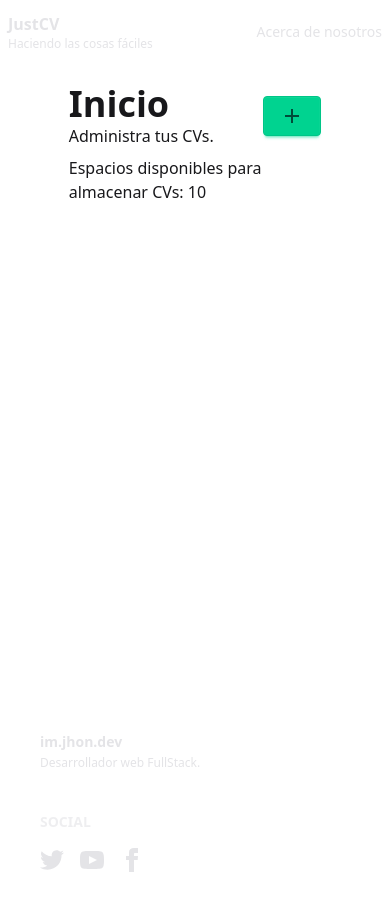
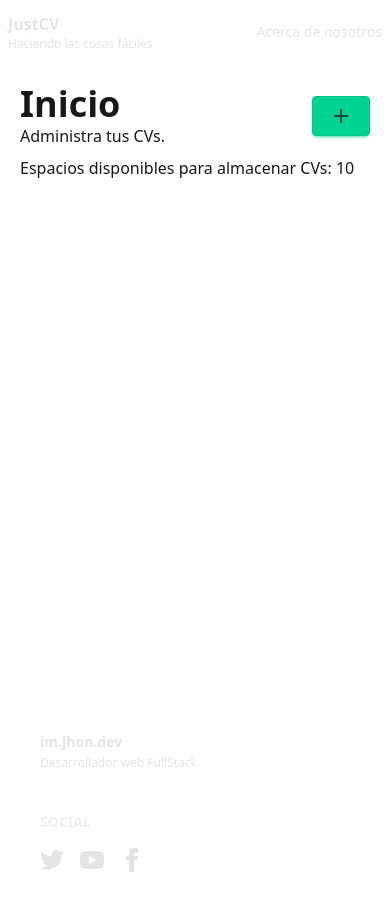
Before and after one commit to JhonCODEOWO/JustCV, a React (Vite) app: page /home in a window 390 px wide. Built offline with nearby package versions, Linux system fonts and the light colour scheme.

Commit message:
fix: Adapt width size to smartphones.

```diff
--- a/src/CV/pages/ListCvComponentPage.component.tsx
+++ b/src/CV/pages/ListCvComponentPage.component.tsx
@@ -40,7 +40,7 @@ function ListCvComponentPage() {
     }
 
     return (
-        <main className="p-5 w-[75%] relative mx-auto">
+        <main className="p-5 md:w-[75%] relative mx-auto">
             <HeaderWithContentComponent className="mb-2" level={2} content="Administra tus CVs." title="Inicio">
                 <button className="rounded btn btn-success" onClick={onAddButton}>
                     <svg xmlns="http://www.w3.org/2000/svg" width="24" height="24" viewBox="0 0 24 24"><path fill="currentColor" d="M11 13H5v-2h6V5h2v6h6v2h-6v6h-2z"/></svg>
```
